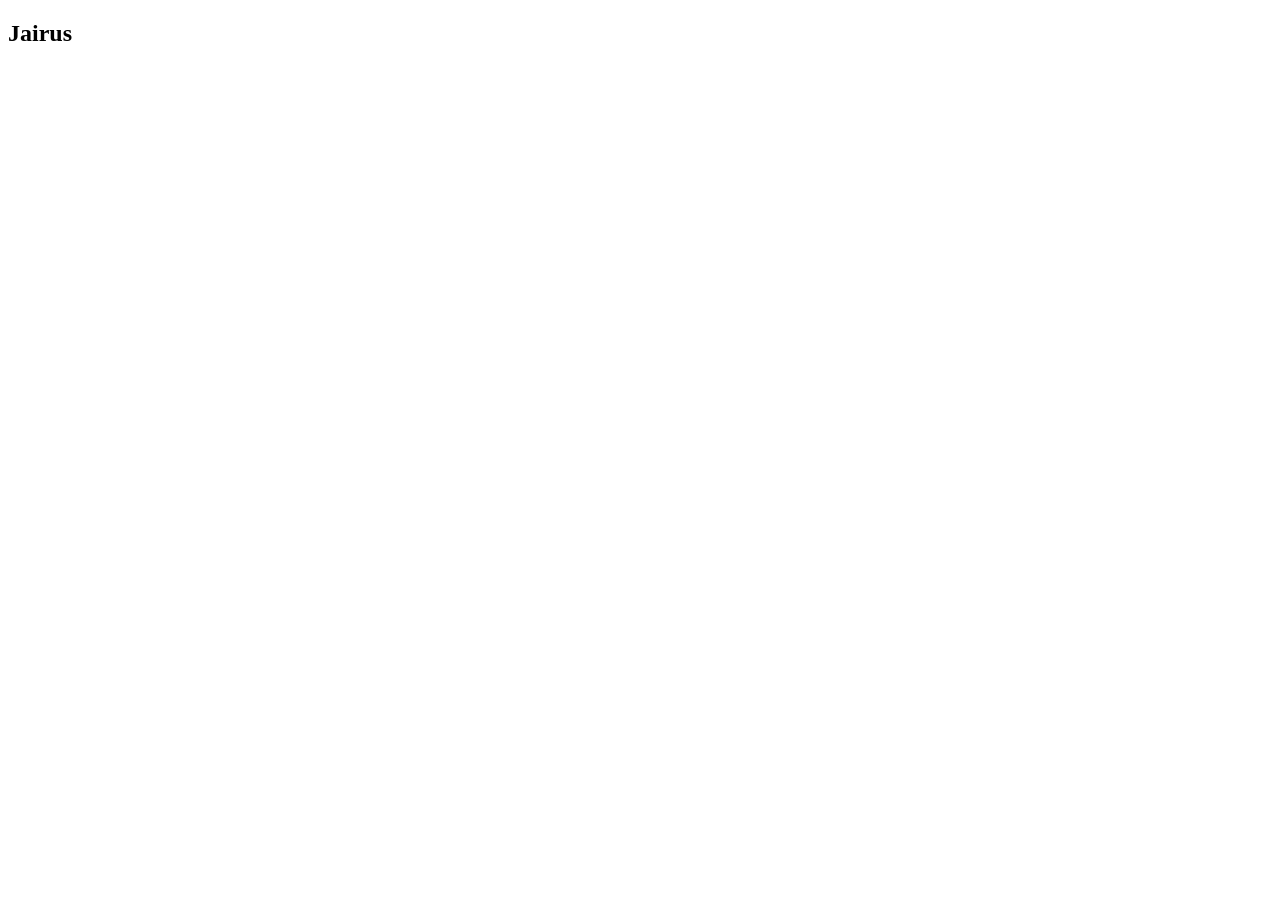
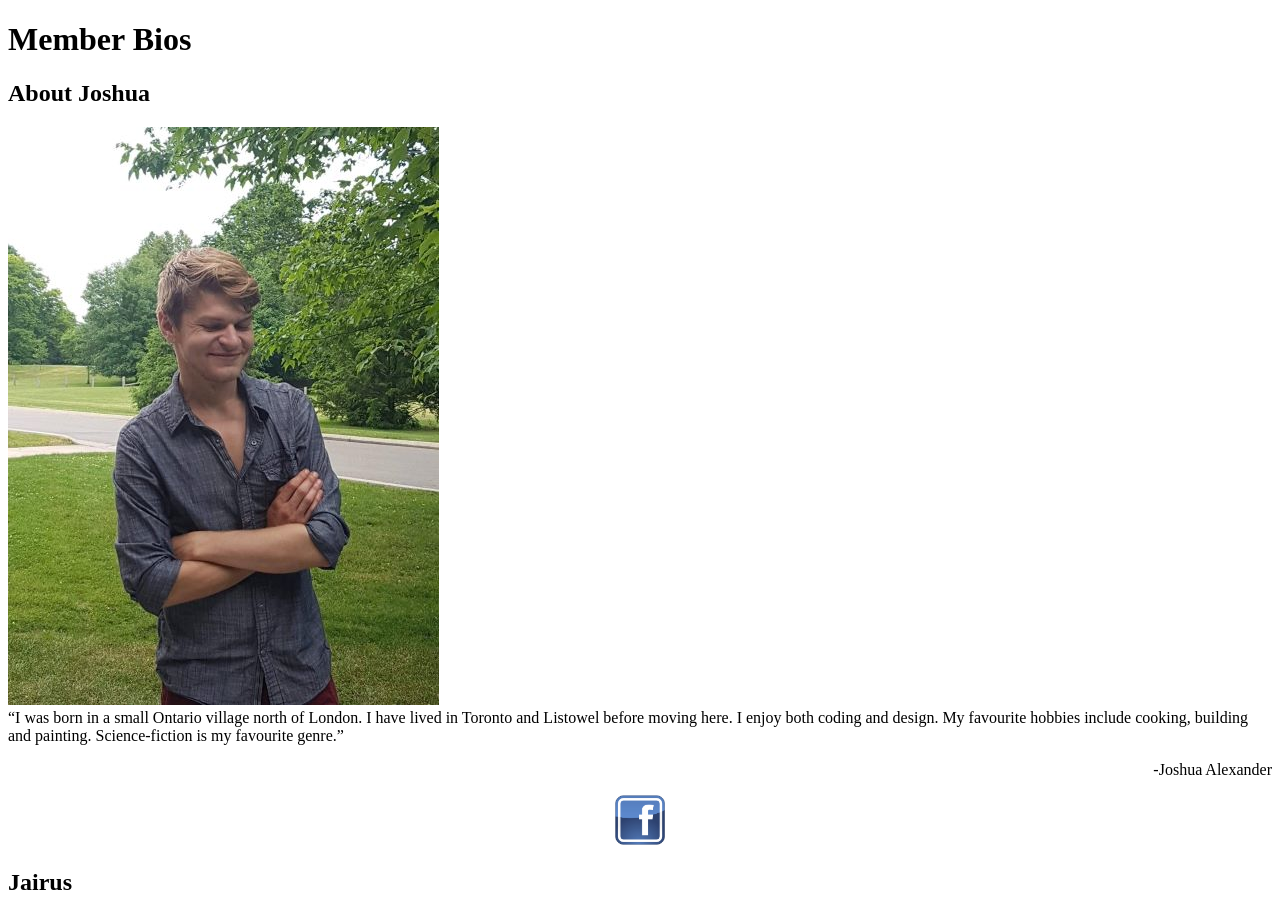
Before and after one commit to j-alexander65807/Alexander_J_Vialu_J_HW1, a plain HTML site: page index.html in a window 1280 px wide. Before the commit the page ends 800 px from the top, so only its background shows below. Drawn offline with Linux system fonts and the light colour scheme.

Commit message:
I added my bio, we just need your bio and you can also add to the readme file

```diff
--- a/index.html
+++ b/index.html
@@ -1,9 +1,26 @@
 <!DOCTYPE html>
 <html>
 <head>
-	<title>Team Awesome</title>
+	<title>Team JJ</title>
 </head>
 <body>
+	<h1>Member Bios</h1>
+
+	<section id="joshua">
+		<h2>
+			About Joshua
+		</h2>
+		<p><img src="images\josh_pic.jpg" alt="Handsome Blonde">
+		<br><q>I was born in a small Ontario village north of London. I have lived in Toronto and Listowel before moving here.
+			I enjoy both coding and design. My favourite hobbies include cooking, building and painting. Science-fiction is my favourite genre.</q></p>
+		<p style="text-align: right;">-Joshua Alexander</p>
+		<p style="text-align: center;">
+			<a href="https://www.facebook.com/profile.php?id=679130541">
+				<img src="images\facebook-logo-icon.png" alt="Facebook Link" style="width:50px; height:50px">
+			</a>
+		</p>
+	</section>
+
 	<section id="jairus">
 		<h2>
 			Jairus
```
Also changed, not shown: images/facebook-logo-icon.png (added), images/josh_pic.jpg (added).
